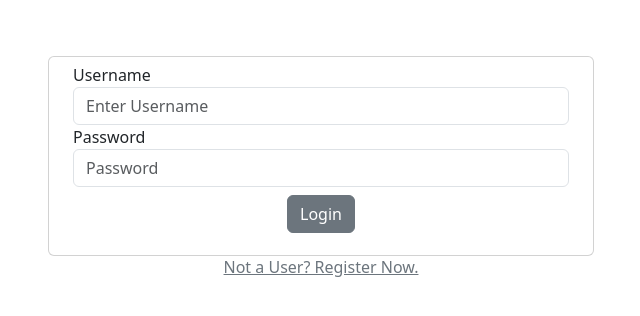
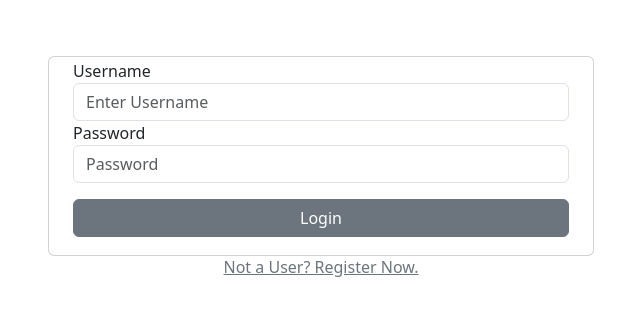
Before and after one commit to AbdallhOmarr/The-sports-doctor, a Django app: page /login in a window 1280 px wide. Shown: the part 56-372 px from the top of the page, without its empty margins (319-959 px from the left). Run offline with Django 4.2, Linux system fonts and the light colour scheme; some web fonts are replaced.

Commit message:
Adjusted buttons width

```diff
--- a/landingpage/templates/login_register.html
+++ b/landingpage/templates/login_register.html
@@ -6,6 +6,8 @@
       <div class="card-body">
         <form action="" method="post" class="">
           {% csrf_token %}
+          <div class="row">
+            <div class="col">
 
               <div class="form-group m-2 text-left">
                 <label for="" class="sr-only">Username</label>
@@ -14,9 +16,17 @@
                 <label for="" class="sr-only">Password</label>
                 <input type="password" name="password" class="form-control" placeholder="Password" />
               </div>
+            </div>
 
+          </div>
+
+          <div class="row">
+            <div class="col m-2">
               <div class="form-group">
-            <input type="submit" onsubmit="clearMsg()" value="Login" class="btn btn-secondary mb-2" />
+                <input type="submit" onsubmit="clearMsg()" value="Login" class="btn btn-secondary  w-100" />
+              </div>
+
+            </div>
           </div>
         </form>
 
--- a/landingpage/templates/trainee_signup.html
+++ b/landingpage/templates/trainee_signup.html
@@ -65,9 +65,9 @@
                     </div>
                 </div>
             </div>
-            <div class="form-group m-2">
+            <div class="form-group my-2">
                 <input name="account_type" type="hidden" value="trainee">
-                <input type="submit" value="Submit" class="btn btn-secondary w-60" />
+                <input type="submit" value="Submit" class="btn btn-secondary w-100" />
             </div>
         </form>
         {% if messages %}
--- a/landingpage/templates/trainer_signup.html
+++ b/landingpage/templates/trainer_signup.html
@@ -52,10 +52,10 @@
                 </div>
 
             </div>
-            <div class="form-group m-2">
+            <div class="form-group my-2">
                 <input name="account_type" type="hidden" value="trainer">
 
-                <input type="submit" value="Signup" class="btn btn-secondary w-60" />
+                <input type="submit" value="Signup" class="btn btn-secondary w-100" />
             </div>
         </form>
 
```
Also changed, not shown: db.sqlite3. Lines whose indentation alone changed are shown as unchanged.
